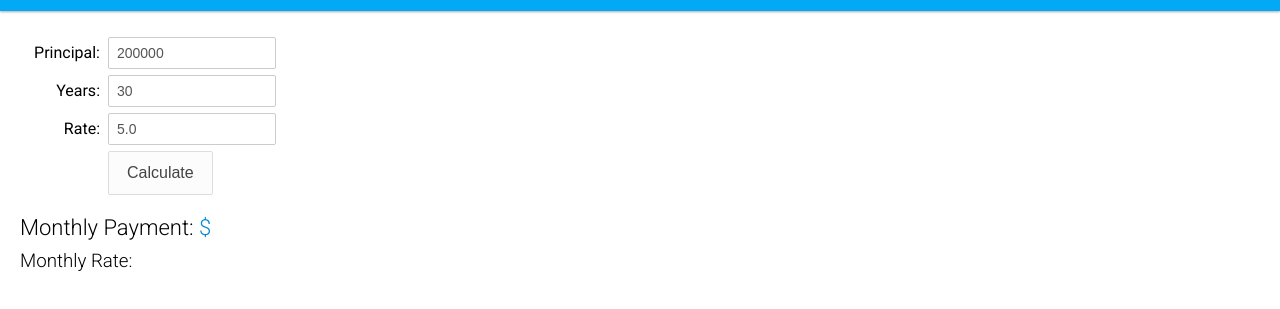
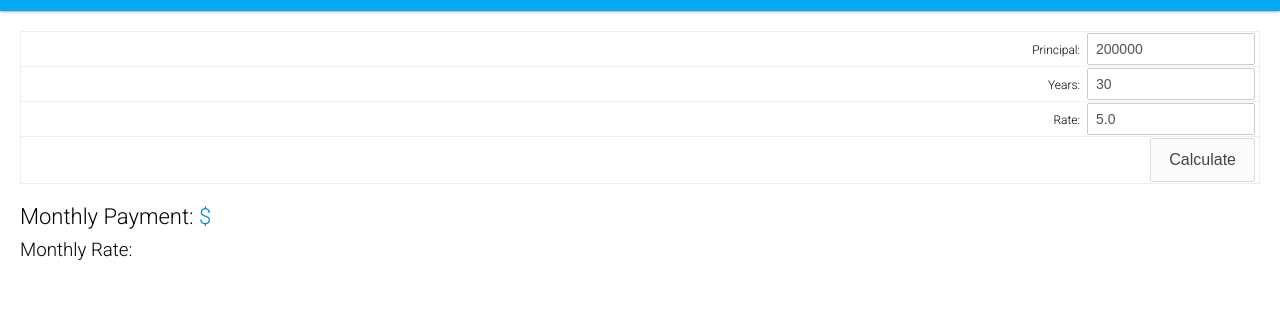
Before and after one commit to deepaksha/Decorator-Practice, a website built with webpack: page index.html in a window 1280 px wide. Shown: the part 45-354 px from the top of the page. Built offline with nearby package versions, Linux system fonts and the light colour scheme.

Commit message:
Add files via upload
CSS change

```diff
--- a/index.html
+++ b/index.html
@@ -10,24 +10,36 @@
     <h1>Mortgage Calculator</h1>
 </header>
 <div class="content">
-    <div class="form">
-        <div>
+    <table width="100%" border="0" cellspacing="0" cellpadding="0" align="center" class="marb20">
+    <tr>
+	<div class="form">
+        <tr>
+		<td align="right">
             <label>Principal:</label>
             <input type="text" id="principal" value="200000"/>
-        </div>
-        <div>
+        </td>
+		</tr>
+
+		<tr>
+		<td align="right" >
             <label>Years:</label>
             <input type="text" id="years" value="30"/>
-        </div>
-        <div>
+        </td>
+		</tr>
+
+        <tr>
+		<td>
             <label htmlFor="rate">Rate:</label>
             <input type="text" id="rate" value="5.0"/>
-        </div>
-        <div>
-            <label htmlFor="calcBtn"></label>
-            <button id="calcBtn">Calculate</button>
-        </div>
+        </td>
+		</tr>
+
+		<tr class="buttons">
+		<td><label htmlFor="calcBtn"></label><button id="calcBtn">Calculate</button></td>
+		</tr>
     </div>
+	</table>
+
     <h2>Monthly Payment: <span id="monthlyPayment" class="currency"></span></h2>
     <h3>Monthly Rate: <span id="monthlyRate"></span></h3>
     <table id="amortization"></table>
--- /dev/null
+++ b/styles.css
@@ -0,0 +1,173 @@
+@import url('https://fonts.googleapis.com/css?family=Open+Sans');
+
+
+
+html {
+	margin-bottom: 0
+}
+
+body {
+	background: #eff0ef;
+	color: #777;
+	font-family: "Open Sans";
+	font-size: 13px;
+	background-size: cover
+}
+
+header {
+    background-color: #03A9F4;
+    padding: 14px;
+    box-shadow: 0 1px 3px rgba(0,0,0,0.12), 0 1px 2px rgba(0,0,0,0.24);
+}
+
+h1, h2, h3 {
+    font-weight: 300;
+}
+
+header > h1 {
+    font-weight: 300;
+    font-size: 24px;
+    margin: 0;
+    color: #FFFFFF;
+}
+
+h2 {
+    font-size: 22px;
+    margin: 20px 0 0 0;
+}
+
+h2 > .currency {
+    color: #0288D1;
+}
+
+h3 {
+    margin: 10px 0 28px 0;
+}
+
+h3 > span {
+    color: #0288D1;
+}
+
+.principal {
+    color: #0288D1;
+}
+
+.interest {
+    color: #EF6C00;
+}
+
+input[type=text] {
+    -webkit-appearance: none;
+    width: 150px;
+    height: 24px;
+    padding: 3px 8px;
+    font-size: 14px;
+    line-height: 1.42857143;
+    color: #555;
+    border: 1px solid #ccc;
+    border-radius: 2px;
+    -webkit-box-shadow: none;
+    box-shadow: none;
+}
+
+table {
+    border-collapse: collapse;
+    font-weight: 300;
+    font-size: 12px;
+}
+
+th {
+    text-align: left;
+    font-weight: 400;
+}
+
+td {
+    text-align: left;
+    padding: 0 .5rem;
+}
+
+th,
+td {
+    border: solid 1px #EEEEEE !important;
+    padding: 1px 4px;
+}
+
+label {
+    display: inline-block;
+    width: 80px;
+    text-align: right;
+    margin-right: 4px;
+}
+
+.content {
+    padding: 20px;
+}
+
+.bar {
+    display: inline-block;
+    border: none;
+    height: 8px;
+}
+
+.bar.principal {
+    background-color: #0288D1;
+    margin-right:1px;
+}
+
+.bar.interest {
+    background-color: #EF6C00;
+    margin-left:1px;
+}
+
+.stretch {
+    width: 100%;
+    padding-left:0;
+    padding-right:0;
+}
+
+.flex {
+    display: -webkit-flex;
+    display: flex;
+}
+
+.currency::before {
+    content:"$";
+}
+
+.left {
+    text-align: left;
+}
+
+.form > div {
+    margin: 6px 0;
+}
+
+button {
+
+	background: #e71f20;
+	border-radius: 4px;
+	text-transform: uppercase;
+	min-width: 130px;
+	text-align: center;
+	font-family: "Open sans", Arial;
+    -webkit-appearance: none;
+    cursor: pointer;
+    padding: 10px 16px;
+    font-size: 16px;
+    border: solid 1px #ddd;
+    color: #444;
+}
+
+button:hover {
+    background: #F4F4F4;
+    border: solid 1px #ccc;
+}
+
+button:active {
+    background: #FEFEFE;
+    border: solid 1px #ddd;
+}
+
+button:focus {
+    outline:0;
+}
```
